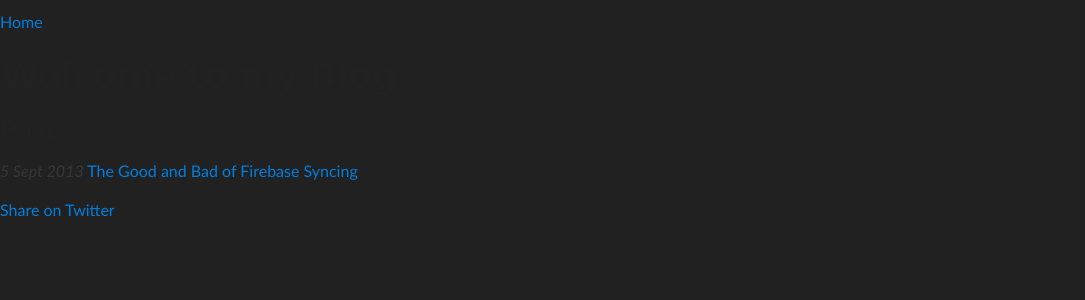
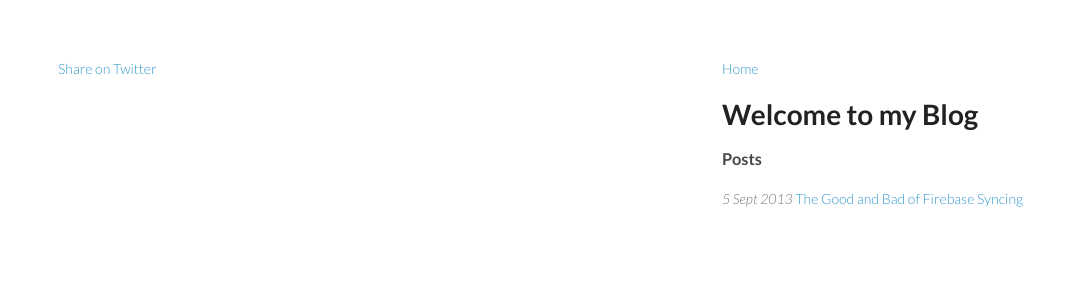
Before and after one commit to nigelkelly/nigelkelly.github.io, a Jekyll site: the page built from index.md, in a window 1280 px wide. Shown: the top 300 px of the page, without its empty margins (0-1085 px from the left). Built offline with Jekyll 4.4.1, drawn with Linux system fonts in a browser that asks for light colours; comment, search, counter and statistics services are not loaded.

Commit message:
test css

```diff
--- a/_layouts/default.html
+++ b/_layouts/default.html
@@ -1,7 +1,7 @@
 <head>   <!--
 		<link href="http://kevinburke.bitbucket.org/markdowncss/markdown.css" rel="stylesheet">
 		-->
-		<link href="stylesheets/stylesheet.css" rel="stylesheet">
+		<link href="stylesheets/styles.css" rel="stylesheet">
 
 </head>
 
```
